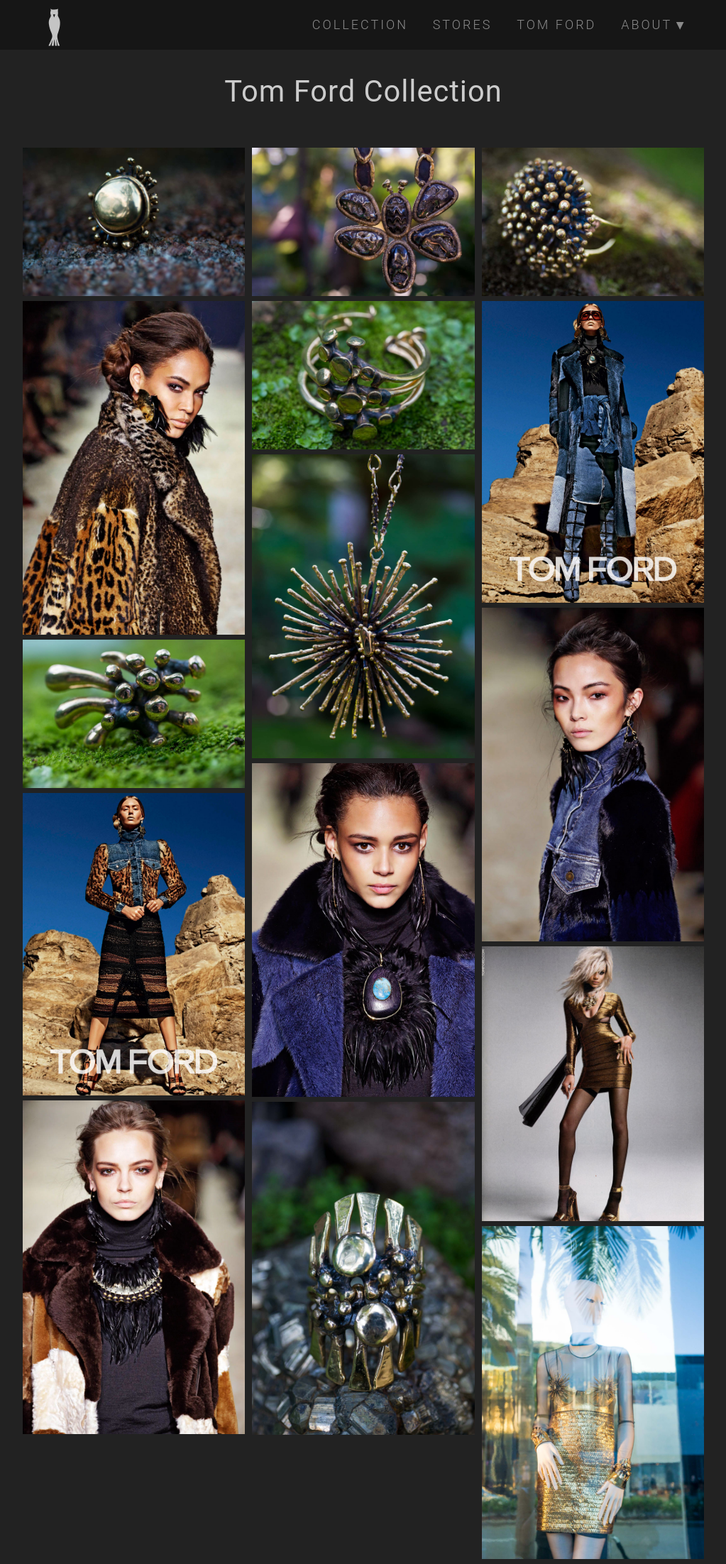
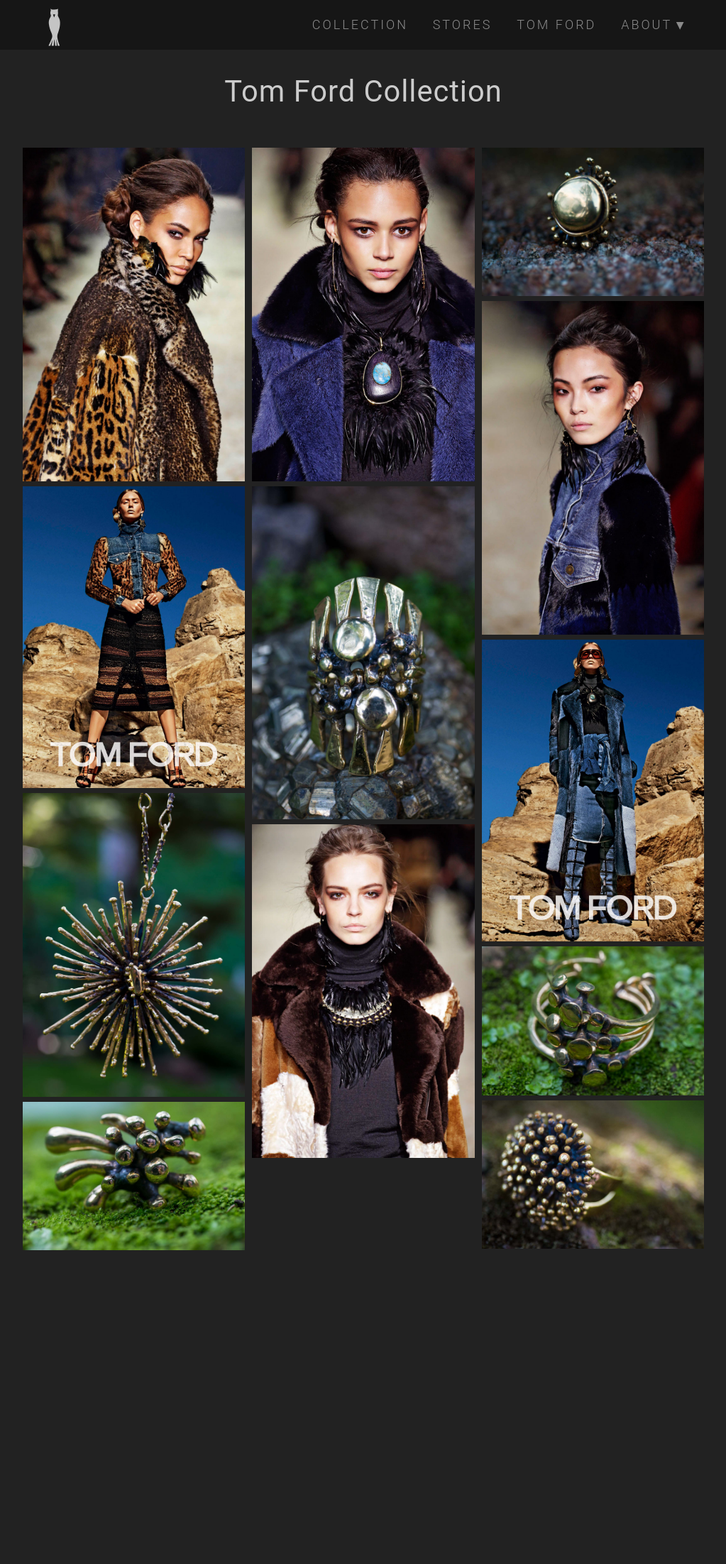
Before and after one commit to egardner/lisaeisner, a Jekyll site: the page built from tom-ford.md, in a window 1280 px wide. Shown: the whole page at 71% size, without its empty margins (128-1151 px from the left). Built offline with Jekyll 4.4.1, drawn with Linux system fonts in a browser that asks for light colours; nearby versions of some CDN libraries; Markdown is read by kramdown in place of the engine named in the settings; after the commit the page ends 1768 px from its top, so only the background shows below that.

Commit message:
Rearrange images

```diff
--- a/tom-ford.md
+++ b/tom-ford.md
@@ -2,19 +2,18 @@
 title: Tom Ford Collection
 layout: grid
 gallery:
- - image: /assets/img/tomford_05.jpg
  - image: /assets/img/tf_aw2015_2.jpg
+ - image: /assets/img/aw2015_tomford_ad_1.jpg
+ - image: /assets/img/tomford_02.jpg
  - image: /assets/img/tomford_08.jpg
- - image: /assets/img/aw2015_tomford_ad_1.jpg
- - image: /assets/img/tf_aw2015_3.jpg
- - image: /assets/img/tomford_03.jpg
- - image: /assets/img/tomford_07.jpg
- - image: /assets/img/tomford_02.jpg
+
  - image: /assets/img/tf_aw2015_9.jpg
  - image: /assets/img/tomford_01.jpg
+ - image: /assets/img/tf_aw2015_3.jpg
+ - image: /assets/img/tomford_05.jpg
+
+ - image: /assets/img/tf_aw2015_10.jpg
+ - image: /assets/img/aw2015_tomford_ad_2.jpg
+ - image: /assets/img/tomford_07.jpg
  - image: /assets/img/tomford_06.jpg
- - image: /assets/img/aw2015_tomford_ad_2.jpg
- - image: /assets/img/tf_aw2015_10.jpg
- - image: /assets/img/tomford_2015_2.jpg
- - image: /assets/img/tomford_04.jpg
 ---
```
